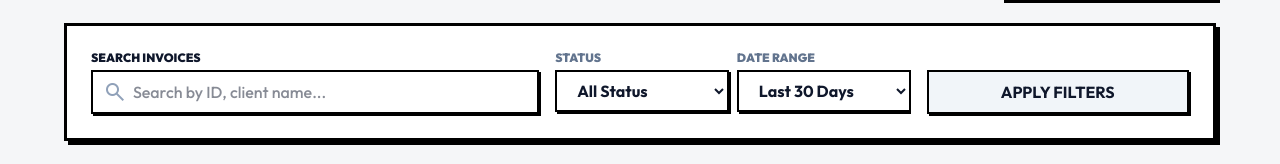
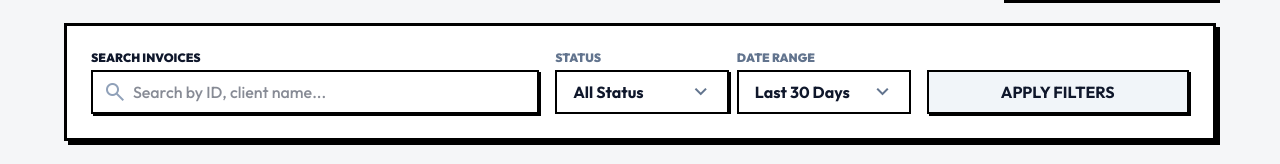
Before and after one commit to nipunyatawara-dev/Billcraft-invoice-manager, a Next.js app: page / in a window 1280 px wide. Shown: the part 172-336 px from the top of the page. Built offline with nearby package versions, Linux system fonts and the light colour scheme.

Commit message:
style: synchronize filter bar heights and implement custom dropdown arrows

```diff
--- a/src/app/page.tsx
+++ b/src/app/page.tsx
@@ -95,25 +95,35 @@ export default function Home() {
               <div className="lg:col-span-4 flex gap-2 overflow-x-auto pb-2 lg:pb-0">
                 <div className="flex-1 min-w-[150px]">
                   <label className="block text-xs font-black uppercase mb-1 text-slate-500">Status</label>
-                  <select className="w-full comic-border-sm border-black px-4 py-2 font-bold focus:ring-primary bg-white dark:bg-slate-800 text-slate-900 dark:text-slate-100 cursor-pointer hover:bg-slate-50 dark:hover:bg-slate-700 transition-colors">
-                    <option className="bg-white dark:bg-slate-900 text-slate-900 dark:text-slate-100">All Status</option>
-                    <option className="bg-white dark:bg-slate-900 text-slate-900 dark:text-slate-100">Paid</option>
-                    <option className="bg-white dark:bg-slate-900 text-slate-900 dark:text-slate-100">Unpaid</option>
-                    <option className="bg-white dark:bg-slate-900 text-slate-900 dark:text-slate-100">Overdue</option>
-                  </select>
+                  <div className="relative group">
+                    <select className="w-full h-[44px] comic-border-sm border-black pl-4 pr-10 font-bold focus:ring-primary bg-white dark:bg-slate-800 text-slate-900 dark:text-slate-100 cursor-pointer hover:bg-slate-50 dark:hover:bg-slate-700 transition-colors appearance-none">
+                      <option className="bg-white dark:bg-slate-900">All Status</option>
+                      <option className="bg-white dark:bg-slate-900">Paid</option>
+                      <option className="bg-white dark:bg-slate-900">Unpaid</option>
+                      <option className="bg-white dark:bg-slate-900">Overdue</option>
+                    </select>
+                    <span className="material-symbols-outlined absolute right-4 top-1/2 -translate-y-1/2 pointer-events-none text-slate-500 dark:text-slate-400">
+                      expand_more
+                    </span>
+                  </div>
                 </div>
                 <div className="flex-1 min-w-[150px]">
                   <label className="block text-xs font-black uppercase mb-1 text-slate-500">Date Range</label>
-                  <select className="w-full comic-border-sm border-black px-4 py-2 font-bold focus:ring-primary bg-white dark:bg-slate-800 text-slate-900 dark:text-slate-100 cursor-pointer hover:bg-slate-50 dark:hover:bg-slate-700 transition-colors">
-                    <option className="bg-white dark:bg-slate-900 text-slate-900 dark:text-slate-100">Last 30 Days</option>
-                    <option className="bg-white dark:bg-slate-900 text-slate-900 dark:text-slate-100">Last 90 Days</option>
-                    <option className="bg-white dark:bg-slate-900 text-slate-900 dark:text-slate-100">This Year</option>
-                    <option className="bg-white dark:bg-slate-900 text-slate-900 dark:text-slate-100">Custom Range</option>
-                  </select>
+                  <div className="relative group">
+                    <select className="w-full h-[44px] comic-border-sm border-black pl-4 pr-10 font-bold focus:ring-primary bg-white dark:bg-slate-800 text-slate-900 dark:text-slate-100 cursor-pointer hover:bg-slate-50 dark:hover:bg-slate-700 transition-colors appearance-none">
+                      <option className="bg-white dark:bg-slate-900">Last 30 Days</option>
+                      <option className="bg-white dark:bg-slate-900">Last 90 Days</option>
+                      <option className="bg-white dark:bg-slate-900">This Year</option>
+                      <option className="bg-white dark:bg-slate-900">Custom Range</option>
+                    </select>
+                    <span className="material-symbols-outlined absolute right-4 top-1/2 -translate-y-1/2 pointer-events-none text-slate-500 dark:text-slate-400">
+                      expand_more
+                    </span>
+                  </div>
                 </div>
               </div>
               <div className="lg:col-span-3 flex items-end">
-                <button className="w-full comic-button comic-border-sm bg-slate-100 dark:bg-slate-800 py-2 font-bold uppercase hover:bg-slate-200 dark:hover:bg-slate-700 transition-colors">
+                <button className="w-full h-[44px] comic-button comic-border-sm bg-slate-100 dark:bg-slate-800 font-bold uppercase hover:bg-slate-200 dark:hover:bg-slate-700 transition-colors">
                   Apply Filters
                 </button>
               </div>
```
